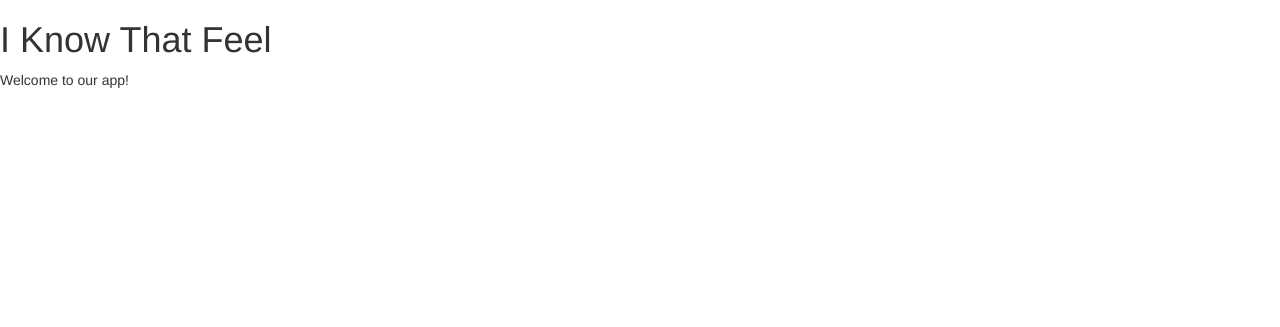
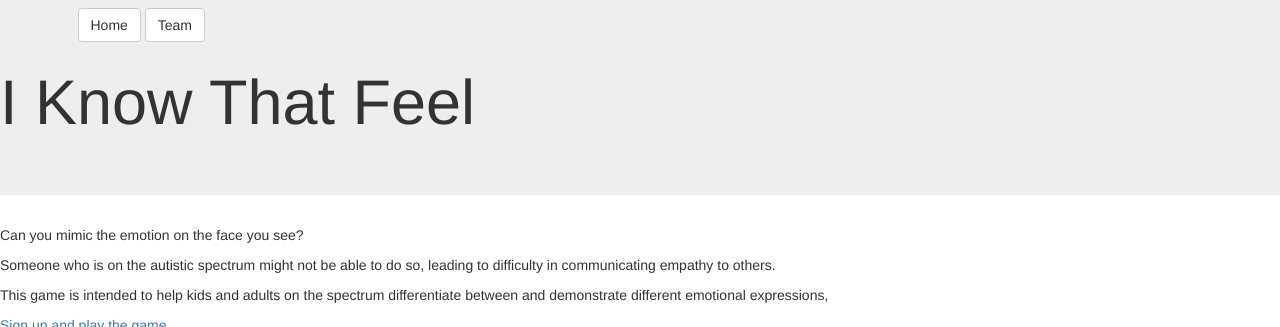
Before and after one commit to hann013/iknowthatfeel, a Flask app: page / in a window 1280 px wide. Shown: the top 327 px of the page. Run offline with Flask 2, Linux system fonts and the light colour scheme; some libraries are stand-ins or nearby versions.

Commit message:
Front end

```diff
--- a/IKnowThatFeel/templates/index.html
+++ b/IKnowThatFeel/templates/index.html
@@ -9,6 +9,40 @@
 </head>
 
 <body>
-    <h1>{{ title }}</h1>
-    <p>Welcome to our app!</p>
-</body>
+	<div class="jumbotron" {
+	position: relative;
+    background: #000 url("jumbotron-bg.png") center center;
+    width: 100%;
+    height: 100%;
+    background-size: cover;
+    overflow: hidden;}>
+
+    <h1>{{ title }}
+</h1>
+
+    <nav class="navbar navbar-right navbar-fixed-top">
+  <div class="container">
+    <button type="button" class="btn btn-default navbar-btn">Home</button>
+    <button type="button" class="btn btn-default navbar-btn">Team</button>
+      </div>
+</nav>
+
+	</div>
+    <p>Can you mimic the emotion on the face you see?</p>
+    <p>Someone who is on the autistic spectrum might not be able to do so, leading to difficulty in communicating empathy to others.</p>
+    <p> This game is intended to help kids and adults on the spectrum differentiate between and demonstrate different emotional expressions,</p>
+    <a> Sign up and play the game. </a>
+
+    <div class="media">
+  <div class="media-middle media-middle">
+    <a href="#">
+      <img class="media-object" src="http://churchm.ag/wp-content/uploads/2012/02/I-know-that-feel-bro-tights-620x620.jpg" alt="...">
+    </a>
+  </div>
+  <div class="media-body">
+    <h4 class="media-heading">Middle aligned media</h4>
+    ...
+  </div>
+</div>
+
+</body
```
